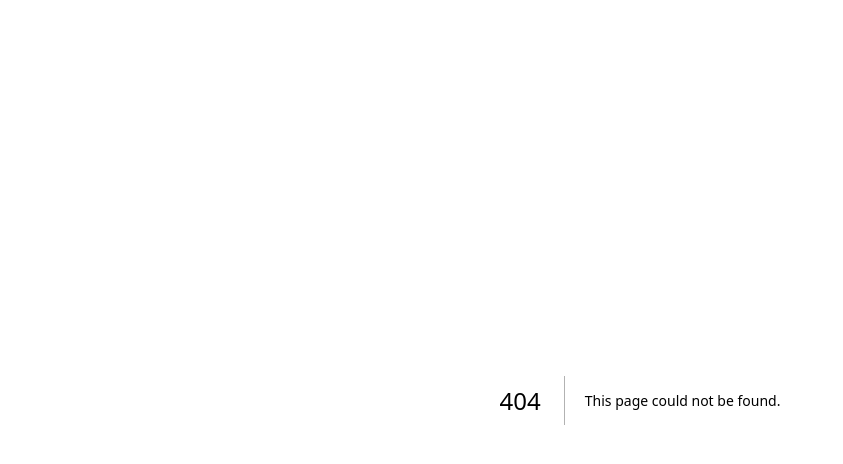
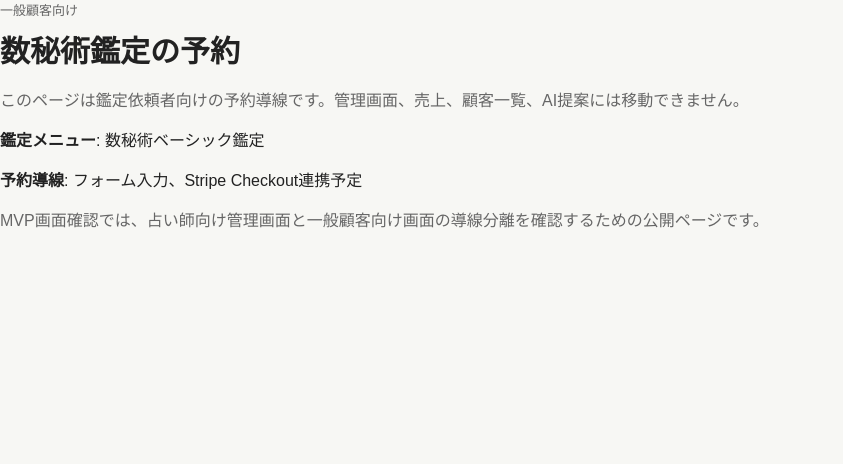
Before and after one commit to karukimori-wq/Growth-Engine, a Next.js app: page /public/booking in a window 1280 px wide. Before the commit this address had no page. Shown: the top 464 px of the page, without its empty margins (0-843 px from the left). Built offline with nearby package versions, Linux system fonts and the light colour scheme.

Commit message:
Add public booking screen separated from admin

```diff
--- /dev/null
+++ b/src/app/public/booking/page.tsx
@@ -0,0 +1,17 @@
+export default function PublicBookingPage() {
+  return (
+    <main className="public-page">
+      <section className="public-panel">
+        <p className="eyebrow">一般顧客向け</p>
+        <h1 className="page-title">数秘術鑑定の予約</h1>
+        <p className="muted">
+          このページは鑑定依頼者向けの予約導線です。管理画面、売上、顧客一覧、AI提案には移動できません。
+        </p>
+        <div className="divider" />
+        <p><strong>鑑定メニュー</strong>: 数秘術ベーシック鑑定</p>
+        <p><strong>予約導線</strong>: フォーム入力、Stripe Checkout連携予定</p>
+        <p className="muted">MVP画面確認では、占い師向け管理画面と一般顧客向け画面の導線分離を確認するための公開ページです。</p>
+      </section>
+    </main>
+  );
+}
```
